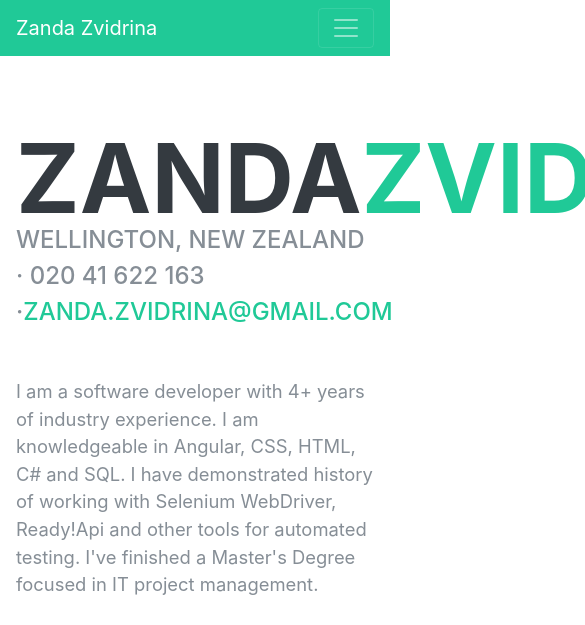
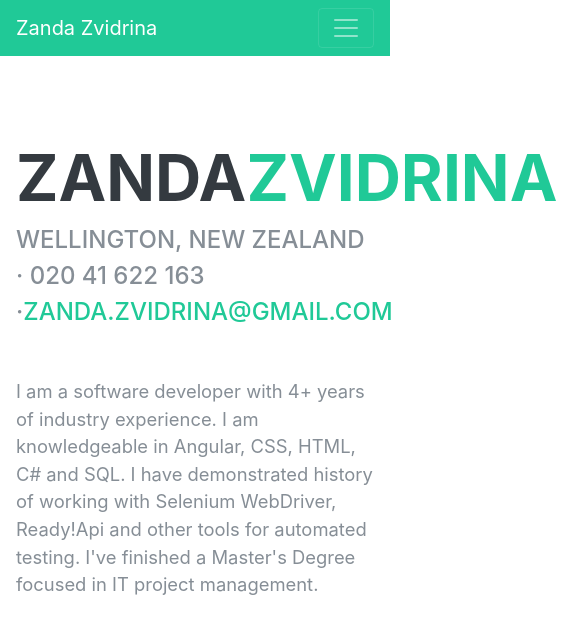
Before and after one commit to zandazvidrina/portfolio, a Gatsby site: page / in a window 390 px wide. Shown: the top 625 px of the page, 585 px wide, since content can reach past the window. Built offline with nearby package versions, Linux system fonts and the light colour scheme; Gatsby itself is replaced by a stand-in of ours; a web font is replaced by a local one.

Commit message:
adjusted title

```diff
--- /dev/null
+++ b/src/assets/sass/_resume-header.scss
@@ -0,0 +1,10 @@
+@media (max-width: 510px) {
+    .resumeTitle {
+        font-size:4.5rem;
+    }
+}
+@media (max-width: 390px) {
+    .resumeTitle {
+        font-size:4rem;
+    }
+}
--- a/src/assets/sass/resume.scss
+++ b/src/assets/sass/resume.scss
@@ -5,6 +5,7 @@
 @import 'global.scss';
 @import 'nav.scss';
 @import 'resume-item.scss';
+@import 'resume-header.scss';
 @import 'bootstrap-overrides.scss';
 @import './fontawesome/css/all.min.css';
 @import url('https://fonts.googleapis.com/css?family=Saira+Extra+Condensed:500,700');
--- a/src/pages/index.js
+++ b/src/pages/index.js
@@ -14,7 +14,7 @@ const IndexPage = () => (
         id="about"
       >
         <div className="w-100">
-          <h1 className="mb-0">
+          <h1 className="mb-0 resumeTitle">
             {config.firstName}
             <span className="text-primary">{config.lastName}</span>
           </h1>
```
